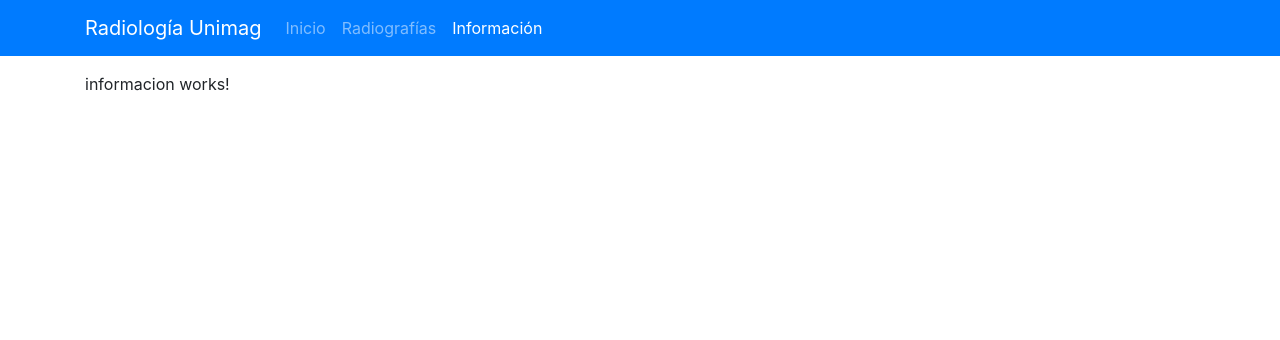
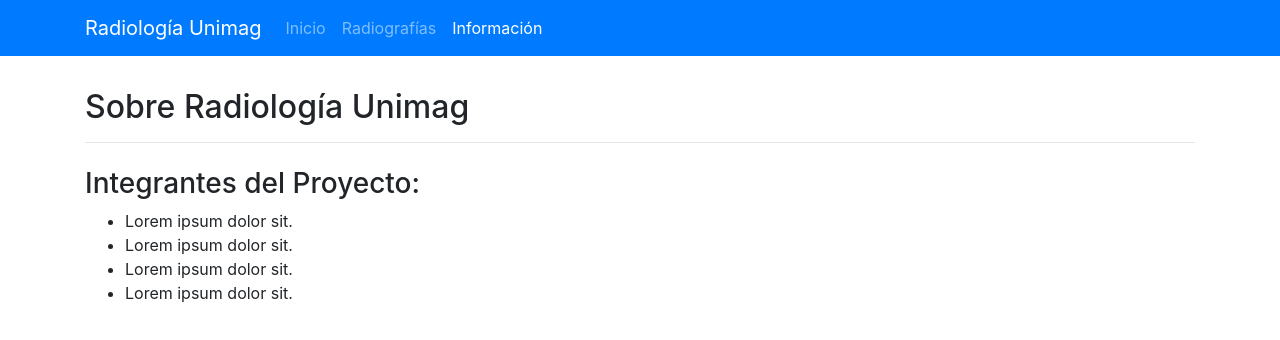
Before and after one commit to samir04m/radiologia-unimag, an Angular app: page /informacion in a window 1280 px wide. Shown: the top 340 px of the page. Built offline with nearby package versions, Linux system fonts and the light colour scheme.

Commit message:
Maquetado de componente informacion

```diff
--- a/src/app/components/informacion/informacion.component.html
+++ b/src/app/components/informacion/informacion.component.html
@@ -1 +1,12 @@
-<p>informacion works!</p>
+<div class="animated fadeIn pt-3">
+   <h2>Sobre Radiología Unimag</h2>
+   <hr class="mb-4">
+   <h3>Integrantes del Proyecto:</h3>
+   <ul>
+      <li>Lorem ipsum dolor sit.</li>
+      <li>Lorem ipsum dolor sit.</li>
+      <li>Lorem ipsum dolor sit.</li>
+      <li>Lorem ipsum dolor sit.</li>
+   </ul>
+
+</div>
```
